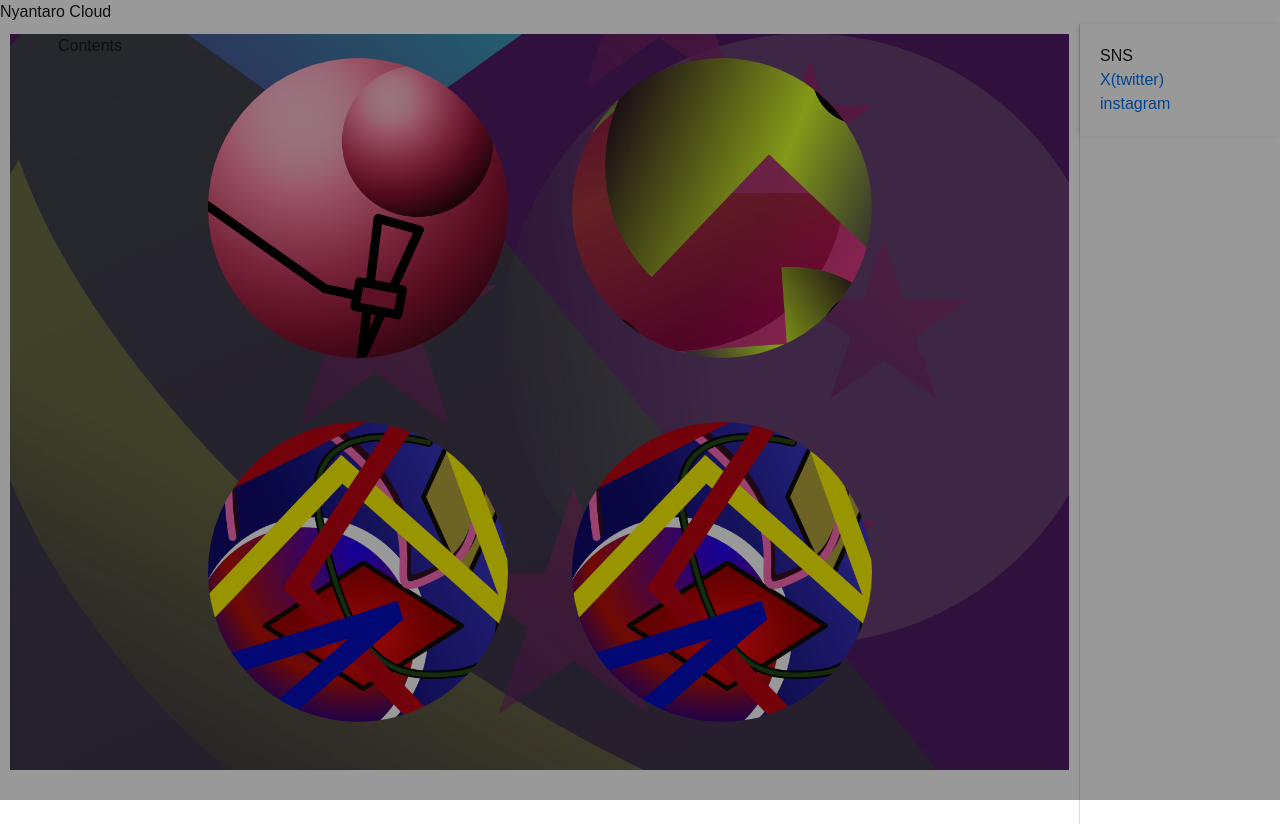
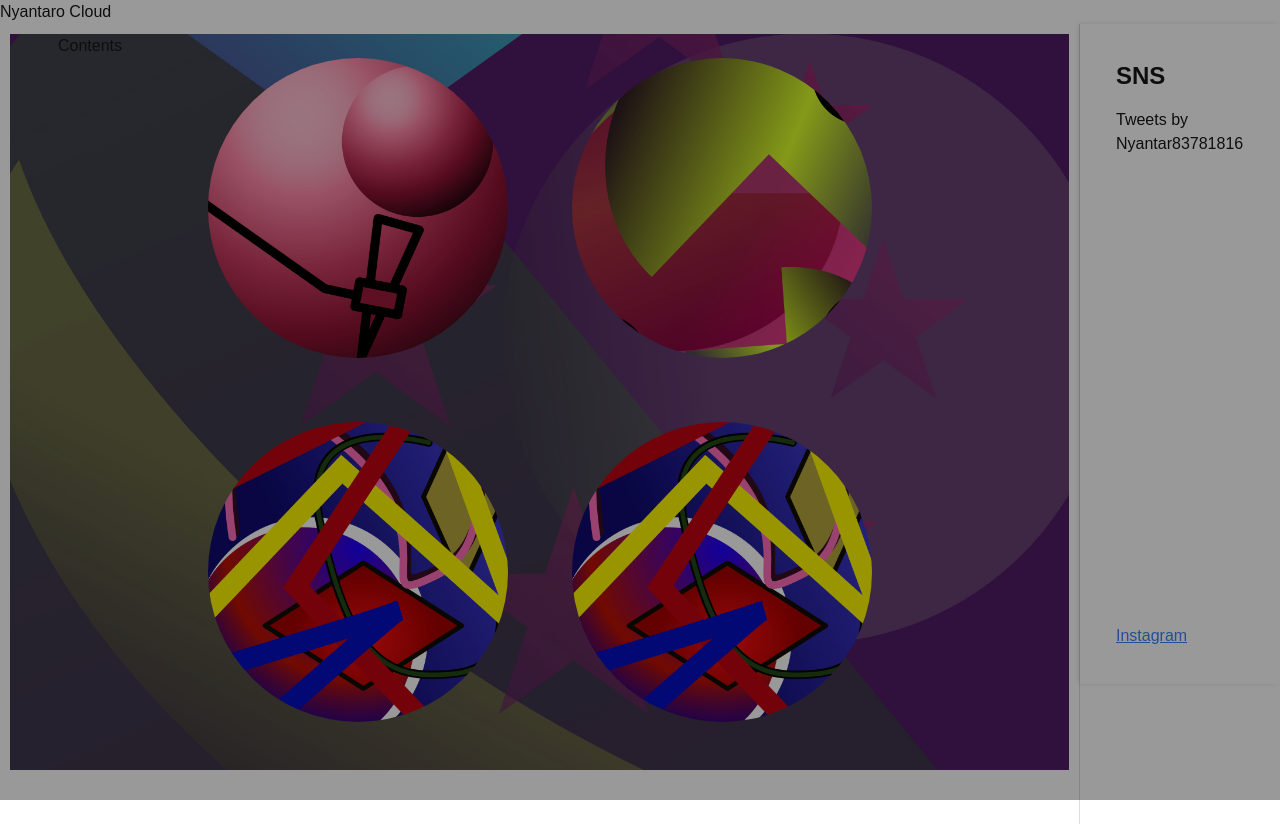
Before and after one commit to RyuNyan-Taro/nyantaro_cloud_web, a Next.js app: page / in a window 1280 px wide. Built offline with nearby package versions, Linux system fonts and the light colour scheme.

Commit message:
doing to add x link with scroll.

```diff
--- a/src/components/SnsList.tsx
+++ b/src/components/SnsList.tsx
@@ -1,26 +1,39 @@
-export default function SnsList () {
+'use client'
+
+import { useEffect } from 'react'
+
+export default function SnsList() {
+    useEffect(() => {
+        const script = document.createElement('script')
+        script.src = 'https://platform.twitter.com/widgets.js'
+        script.async = true
+        document.body.appendChild(script)
+    }, [])
+
     return (
-        <div>
-            <h2>
-                SNS
-            </h2>
-            <p>
+        <div className="h-full overflow-y-auto p-4 space-y-4">
+            <h2 className="text-2xl font-bold">SNS</h2>
+
+            {/* Twitterタイムライン */}
+            <div className="h-[500px]">
                 <a
-                    href="https://x.com/Nyantar83781816"
-                    target="_blank"
-                    rel="noopener noreferrer"
-                    className="link"
+                    className="twitter-timeline"
+                    data-height="500"
+                    href="https://twitter.com/Nyantar83781816"
                 >
-                X(twitter)</a><br />
-                <a
-                    href="https://www.instagram.com/nyantarotaro/"
-                    target="_blank"
-                    rel="noopener noreferrer"
-                    className="link"
-                >
-                instagram
+                    Tweets by Nyantar83781816
                 </a>
-            </p>
+            </div>
+
+            {/* Instagramリンク */}
+            <a
+                href="https://www.instagram.com/nyantarotaro/"
+                target="_blank"
+                rel="noopener noreferrer"
+                className="text-blue-500 underline block"
+            >
+                Instagram
+            </a>
         </div>
-    );
+    )
 }
```
